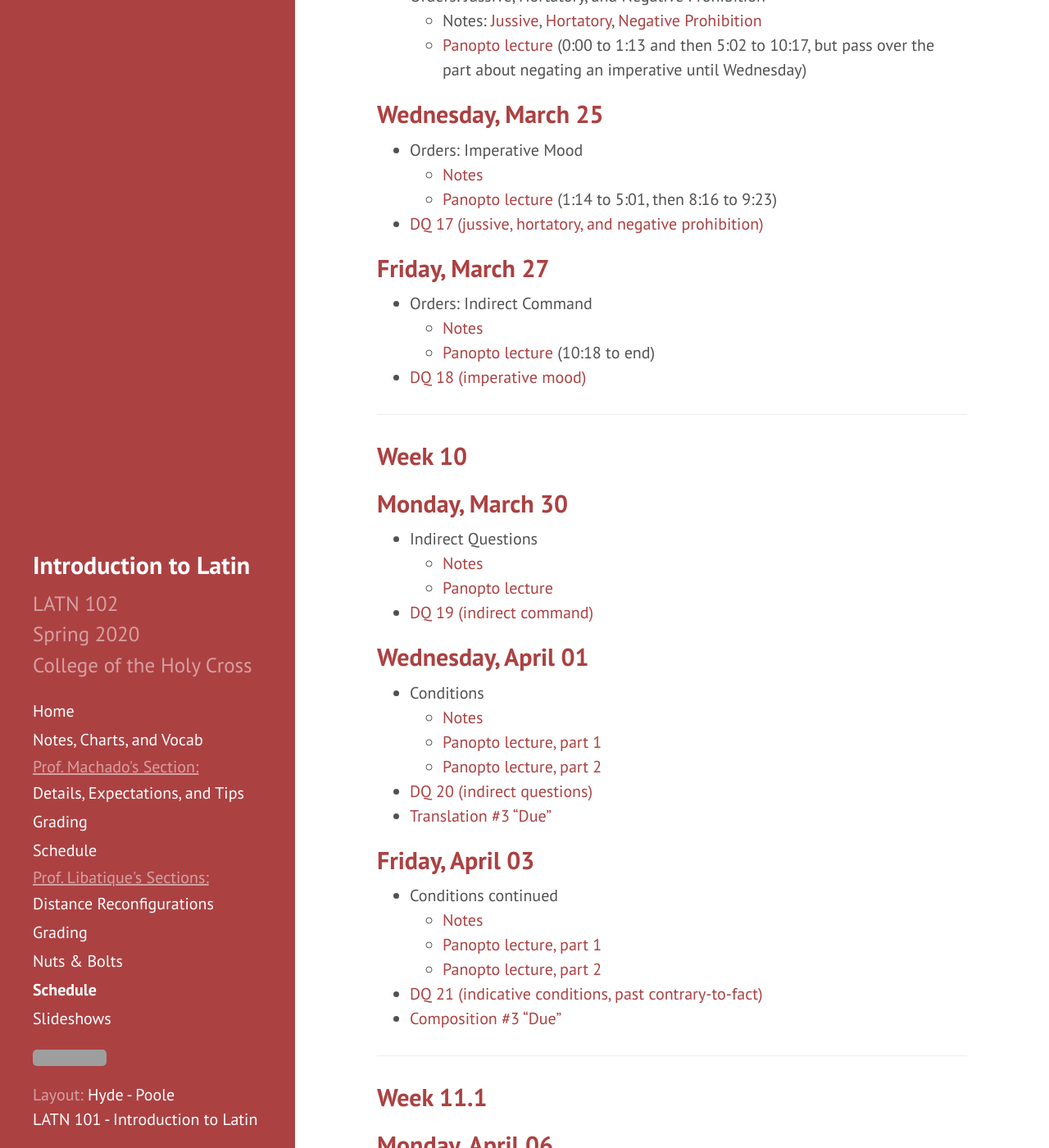
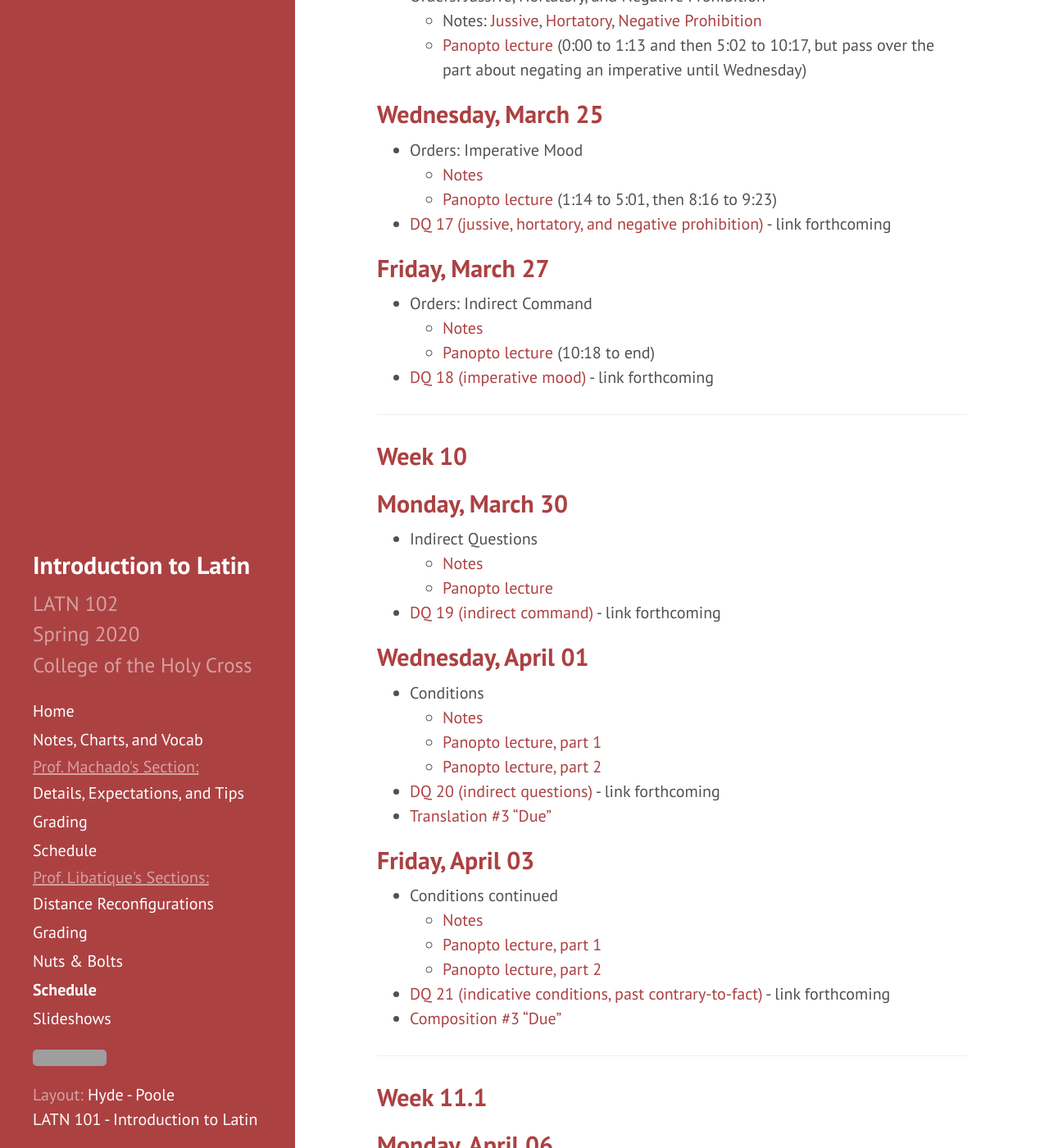
Before and after one commit to DLibatique/LATN102-S20, a Jekyll site: the page built from _pages/schedule-DL.md, in a window 1280 px wide and 1400 px high, scrolled down 4162 px. Shown: the whole window at 82% size. Built offline with Jekyll 4.4.1, drawn with Linux system fonts in a browser that asks for light colours; some of the changed text lies outside the part shown; grey boxes are pictures that could not be loaded.

Commit message:
added link forthcoming disclaimer

```diff
--- a/_pages/schedule-DL.md
+++ b/_pages/schedule-DL.md
@@ -145,13 +145,13 @@ Course Reconfiguration Week. See the [distance reconfiguration page](distance-DL
 - Orders: Imperative Mood
   - [Notes](orders#imperative-mood)
   - [Panopto lecture](https://holycross.hosted.panopto.com/Panopto/Pages/Viewer.aspx?id=6aa9f902-13f1-450d-abb5-ab8101461e47) (1:14 to 5:01, then 8:16 to 9:23)
-- [DQ 17 (jussive, hortatory, and negative prohibition)](#)
+- [DQ 17 (jussive, hortatory, and negative prohibition)](#) - link forthcoming
 
 ## Friday, March 27
 - Orders: Indirect Command
   - [Notes](orders#indirect-command)
   - [Panopto lecture](https://holycross.hosted.panopto.com/Panopto/Pages/Viewer.aspx?id=6aa9f902-13f1-450d-abb5-ab8101461e47) (10:18 to end)
-- [DQ 18 (imperative mood)](#)
+- [DQ 18 (imperative mood)](#) - link forthcoming
 
 ***
 
@@ -161,14 +161,14 @@ Course Reconfiguration Week. See the [distance reconfiguration page](distance-DL
 - Indirect Questions
   - [Notes](indirect-questions)
   - [Panopto lecture](https://holycross.hosted.panopto.com/Panopto/Pages/Viewer.aspx?id=025f15f8-50f8-4d09-a704-ab8200fb73b5)
-- [DQ 19 (indirect command)](#)
+- [DQ 19 (indirect command)](#) - link forthcoming
 
 ## Wednesday, April 01
 - Conditions
   - [Notes](conditions)
   - [Panopto lecture, part 1](https://holycross.hosted.panopto.com/Panopto/Pages/Viewer.aspx?id=f6994366-be18-4f81-b448-ab83010a3744)
   - [Panopto lecture, part 2](https://holycross.hosted.panopto.com/Panopto/Pages/Viewer.aspx?id=cf0223f8-8a3f-4b31-b689-ab830116eb66)
-- [DQ 20 (indirect questions)](#)
+- [DQ 20 (indirect questions)](#) - link forthcoming
 - [Translation #3 "Due"](https://docs.google.com/document/d/1T9yPGwq14ipYN-iqCNTS7CcIqxIj-TJ3zpG6F-KrCZ8/edit?usp=sharing)
 
 ## Friday, April 03
@@ -176,7 +176,7 @@ Course Reconfiguration Week. See the [distance reconfiguration page](distance-DL
   - [Notes](conditions)
   - [Panopto lecture, part 1](https://holycross.hosted.panopto.com/Panopto/Pages/Viewer.aspx?id=f6994366-be18-4f81-b448-ab83010a3744)
   - [Panopto lecture, part 2](https://holycross.hosted.panopto.com/Panopto/Pages/Viewer.aspx?id=cf0223f8-8a3f-4b31-b689-ab830116eb66)
-- [DQ 21 (indicative conditions, past contrary-to-fact)](#)
+- [DQ 21 (indicative conditions, past contrary-to-fact)](#) - link forthcoming
 - [Composition #3 "Due"](https://docs.google.com/document/d/1y0LV_Ykw1fN-HLMDr0SSN69gkxgYon2Z1CrJU7z1nKg/edit?usp=sharing)
 
 ***
@@ -187,18 +187,18 @@ Course Reconfiguration Week. See the [distance reconfiguration page](distance-DL
 - Comparative and Superlative Adjectives and Adverbs
   - [Notes](comparative-and-superlative)
   - [Panopto lecture](https://holycross.hosted.panopto.com/Panopto/Pages/Viewer.aspx?id=346ce282-6c80-46d8-bca8-ab84016d16ef)
-- [DQ 22 (present contrary-to-fact, future less vivid, mixed conditions)](#)
+- [DQ 22 (present contrary-to-fact, future less vivid, mixed conditions)](#) - link forthcoming
 
 ## Wednesday, April 08
 - Comparative and Superlative Adjectives and Adverbs continued
   - [Notes](comparative-and-superlative)
   - [Panopto lecture](https://holycross.hosted.panopto.com/Panopto/Pages/Viewer.aspx?id=346ce282-6c80-46d8-bca8-ab84016d16ef)
-- [DQ 23 (comparative and superlative adjectives)](#)
+- [DQ 23 (comparative and superlative adjectives)](#) - link forthcoming
 
 ***
 
 ## Easter Break: 4/9 - 4/13
-- [DQ 24 (comparative and superlative adverbs)](#)
+- [DQ 24 (comparative and superlative adverbs)](#) - link forthcoming
 
 ***
 
```
